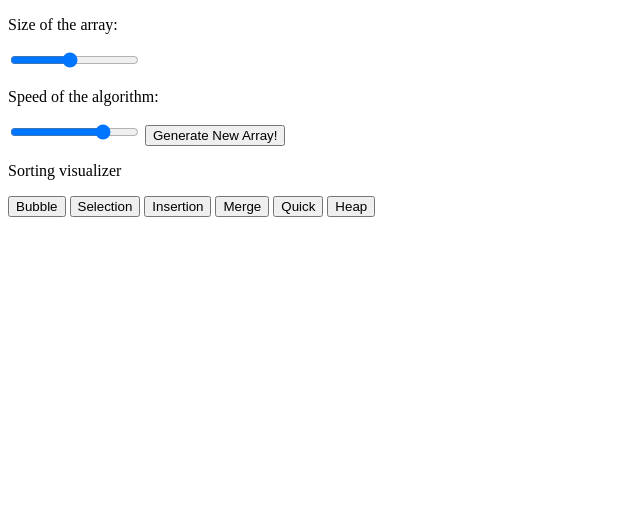
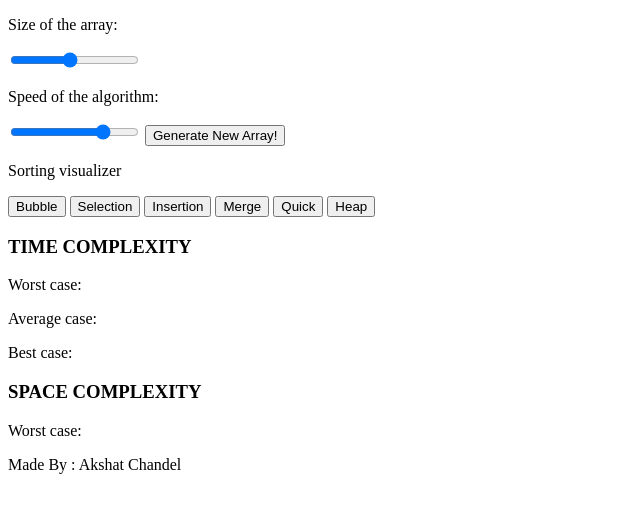
Before and after one commit to Chandel-Akshat/Sorting_Visualizer, a plain HTML site: page index.html in a window 1280 px wide. Shown: the whole page, without its empty margins (0-640 px from the left). Drawn offline with Linux system fonts and the light colour scheme.

Commit message:
Changes in index.html and completed it

```diff
--- a/index.html
+++ b/index.html
@@ -1,10 +1,12 @@
 <!DOCTYPE html>
 <html lang="en">
+
 <head>
     <meta charset="UTF-8">
     <meta name="viewport" content="width=device-width, initial-scale=1.0">
     <title>Sorting Visualizer</title>
 </head>
+
 <body>
     <header>
         <nav>
@@ -20,16 +22,66 @@
                 <p class="nav-heading">Sorting visualizer</p>
 
                 <div class="algos">
-                    <button >Bubble</button>
-                    <button >Selection</button>
-                    <button >Insertion</button>
-                    <button >Merge</button>
-                    <button >Quick</button>
+                    <button>Bubble</button>
+                    <button>Selection</button>
+                    <button>Insertion</button>
+                    <button>Merge</button>
+                    <button>Quick</button>
                     <button style="margin-right: 0px;">Heap</button>
                 </div>
             </div>
-
         </nav>
     </header>
+    <section>
+        <di<div id="Info_Cont1">
+
+            <h3>TIME COMPLEXITY</h3>
+
+            <div class="Complexity_Containers" id="Time_Complexity_Types_Container">
+
+                <div class="Pair_Definitions">
+                    <p class="Sub_Heading">Worst case:</p>
+                    <p id="Time_Worst"></p>
+                </div>
+
+                <div class="Pair_Definitions">
+                    <p class="Sub_Heading">Average case:</p>
+                    <p id="Time_Average"></p>
+                </div>
+
+                <div class="Pair_Definitions">
+                    <p class="Sub_Heading">Best case:</p>
+                    <p id="Time_Best"></p>
+                </div>
+
+            </div>
+
+            </div>
+
+            <div id="array_container">
+
+            </div>
+
+            <div id="Info_Cont2">
+
+                <h3>SPACE COMPLEXITY</h3>
+
+                <div class="Complexity_Containers" id="Space_Complexity_Types_Container">
+
+                    <div class="Pair_Definitions">
+                        <p class="Sub_Heading">Worst case:</p>
+                        <p id="Space_Worst"></p>
+                    </div>
+
+                </div>
+
+            </div>
+    </section>
+
+    <footer>
+        Made By : Akshat Chandel
+    </footer>
+
 </body>
+
 </html>
```
